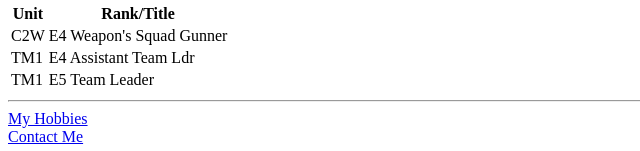
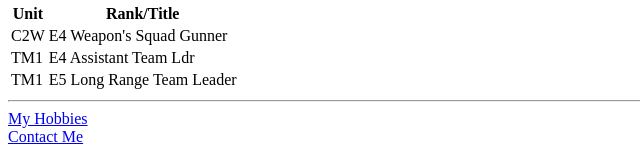
Before and after one commit to M175H/cv175, a plain HTML site: page index.html in a window 1280 px wide. Shown: the part 741-892 px from the top of the page, without its empty margins (0-640 px from the left). Drawn offline with Linux system fonts and the light colour scheme.

Commit message:
Update index.html

```diff
--- a/index.html
+++ b/index.html
@@ -42,7 +42,7 @@
     <td>E4 Assistant Team Ldr</td>
     <tr>
       <td>TM1</td>
-      <td>E5 Team Leader</td>
+      <td>E5 Long Range Team Leader</td>
     </tr>
   </table>
   <hr>
```
